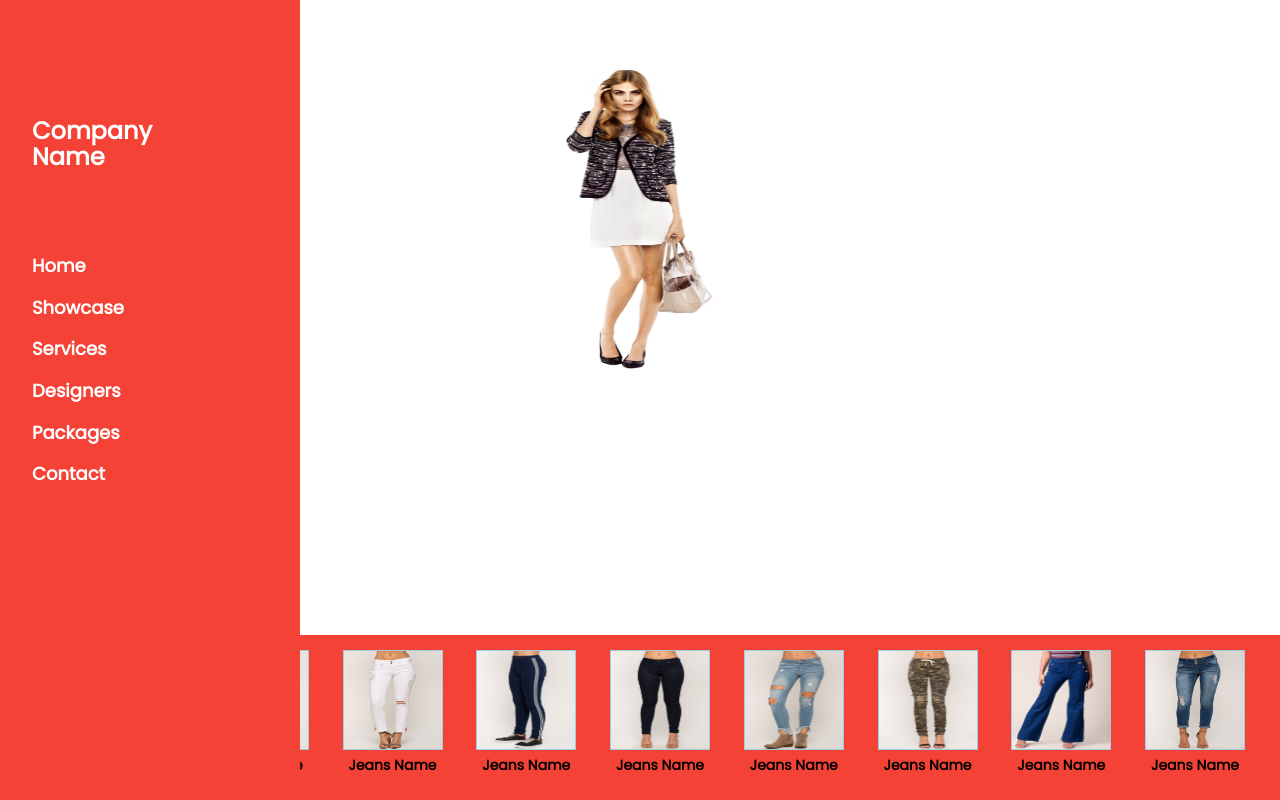
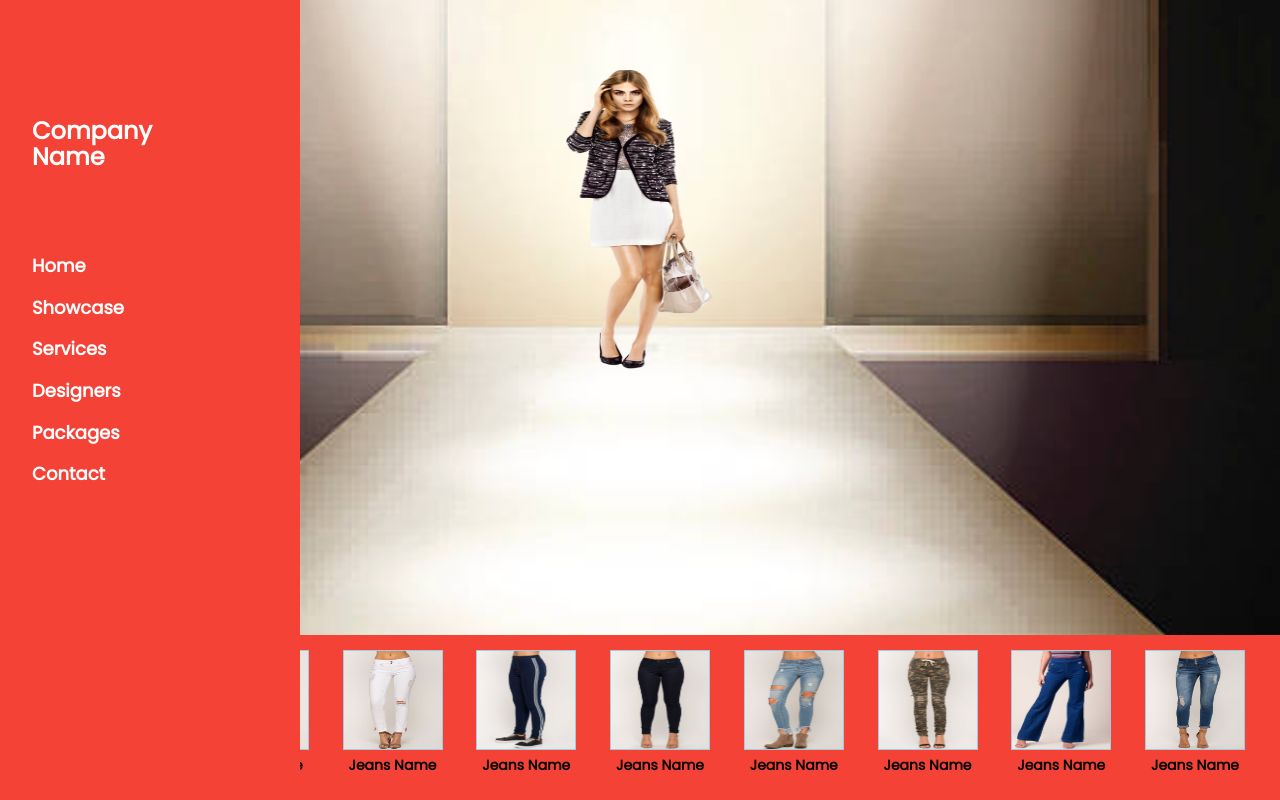
Before and after one commit to jatinvinkumar/SlideUpWebsite, a plain HTML site: page index.html in a window 1280 px wide. Drawn offline with nearby package versions, Linux system fonts and the light colour scheme.

Commit message:
Update index.html

```diff
--- a/index.html
+++ b/index.html
@@ -76,9 +76,8 @@ display:block;
 
 .bg {
     /* The image used */
-    background-image: flapjpg.jpg;
+    background-image: url("fashionShow.jpg");
     /* Full height */
-    height: 100%;
     /* Center and scale the image nicely */
     background-position: center;
     background-repeat: no-repeat;
```
